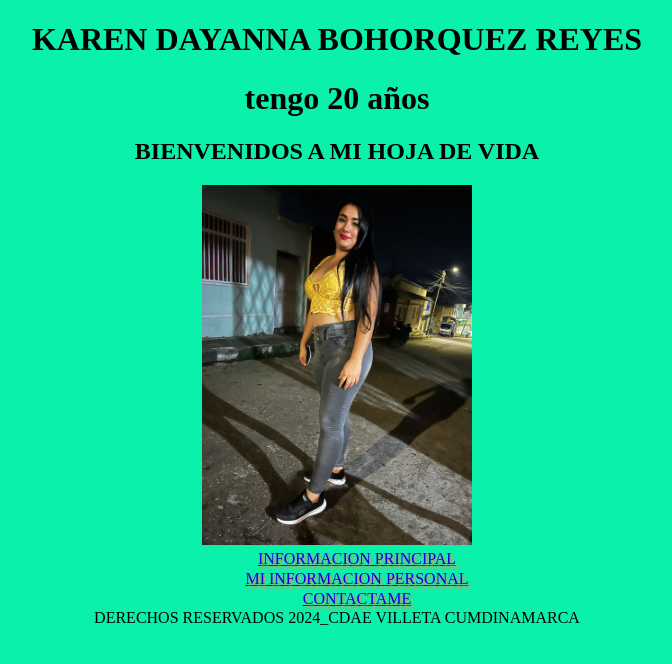
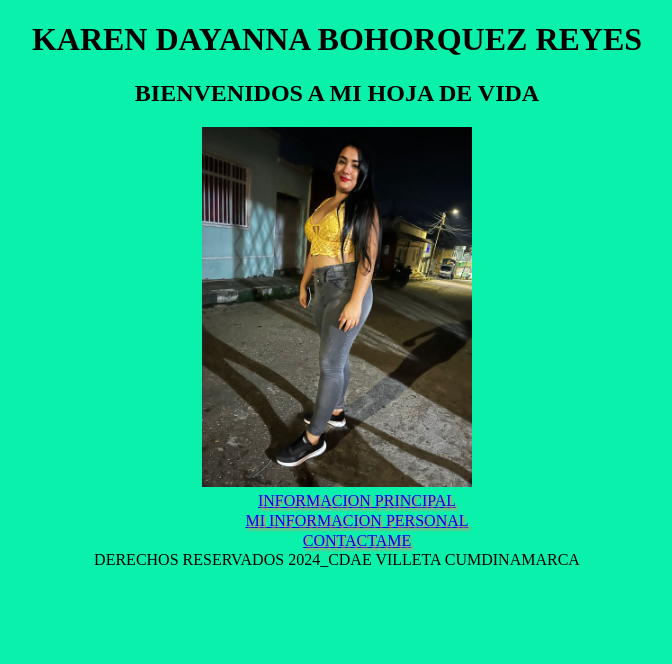
Before and after one commit to 3223691516/HOJADEVIDA, a plain HTML site: page INDEX.html in a window 1280 px wide. Shown: the whole page, without its empty margins (303-975 px from the left). Drawn offline with Linux system fonts and the light colour scheme.

Commit message:
se borro el h1 en el index

```diff
--- a/INDEX.html
+++ b/INDEX.html
@@ -11,7 +11,6 @@
     <header>
         <main>
             <h1>KAREN DAYANNA BOHORQUEZ REYES</h1>
-            <h1>tengo 20 años </h1>
             <section>
               <article>
                 <h2>BIENVENIDOS A MI HOJA DE VIDA</h2>
```
